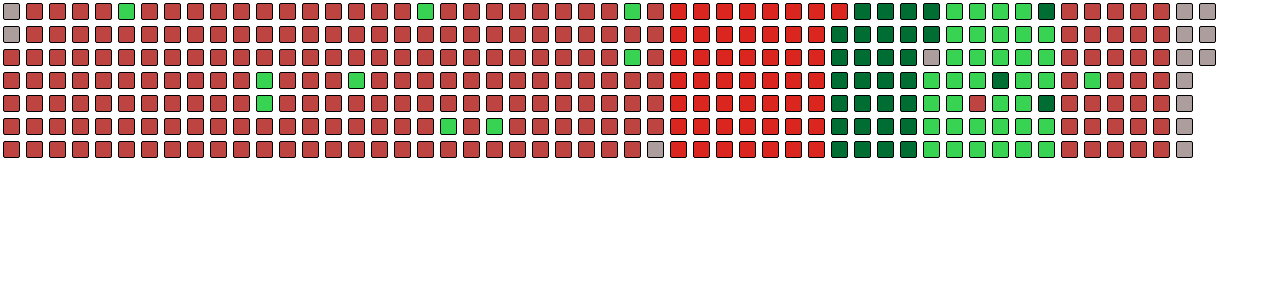
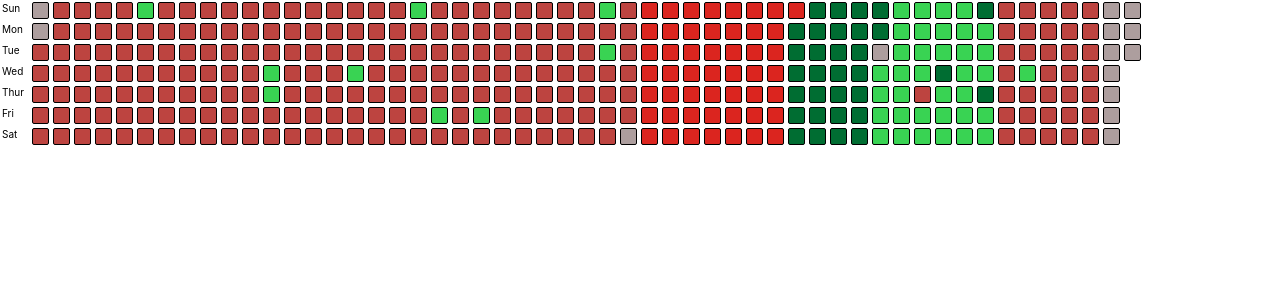
Before and after one commit to AmirSohi90/transactions-heatmap, a React (Create React App) app: page / in a window 1280 px wide. Shown: the top 300 px of the page. Built offline with nearby package versions, Linux system fonts and the light colour scheme.

Commit message:
added days to heatmap

```diff
--- a/src/components/Heatmap/Cells.tsx
+++ b/src/components/Heatmap/Cells.tsx
@@ -24,7 +24,7 @@ export const Cells: React.FC<CellsProps> = ({ transactions }) => {
     const highestFailedTotal = useAppSelector(selectHighestFailedTotal);
 
     return (
-        <>
+        <div className="cells-wrapper">
             {extraCells.map((_, index) => <Cell key={index}/>)}
             {
                 transactions !== null && Object.keys(transactions).map(transactionDate => {
@@ -45,6 +45,6 @@ export const Cells: React.FC<CellsProps> = ({ transactions }) => {
                     return <Cell key={transactionDate} backgroundColour={backgroundColour}/>
                 })
             }
-        </>
+        </div>
     )
 }
--- /dev/null
+++ b/src/components/Heatmap/Day.tsx
@@ -0,0 +1,19 @@
+import React from "react";
+
+type DayProps = {
+    index: number;
+}
+
+enum DayNames {
+    'Sun',
+    'Mon',
+    'Tue',
+    'Wed',
+    'Thur',
+    'Fri',
+    'Sat'
+}
+
+export const Day: React.FC<DayProps> = ({ index }) => {
+    return <div className="weekday"><p>{DayNames[index]}</p></div>
+}
--- /dev/null
+++ b/src/components/Heatmap/Days.tsx
@@ -0,0 +1,10 @@
+import React from 'react';
+import { Day } from "./Day";
+
+export const Days: React.FC = () => {
+    const weekdays = Array.from(new Array(7))
+
+    return <div className="days-wrapper">
+        {weekdays.map((_, index) => <Day key={index} index={index}/>)}
+    </div>
+}
--- a/src/components/Heatmap/Heatmap.css
+++ b/src/components/Heatmap/Heatmap.css
@@ -1,16 +1,32 @@
+.heatmap-wrapper {
+    display: flex;
+}
+
 .cells-wrapper {
     display: inline-flex;
     flex-direction: column;
     flex-wrap: wrap;
-    height: 170px;
+    height: 165px;
 }
 
 .cell {
     height: 15px;
     width: 15px;
     border: 1px solid black;
-    margin: 3px;
+    margin: 2px;
     border-radius: 2px;
+}
+
+.days-wrapper {
+    display: inline-flex;
+    flex-direction: column;
+    width: 30px;
+}
+
+.weekday {
+    font-size: 10px;
+    height: 17px;
+    margin: 2px;
 }
 
 .neutral {
--- a/src/components/Heatmap/HeatmapView.tsx
+++ b/src/components/Heatmap/HeatmapView.tsx
@@ -1,14 +1,17 @@
 import React from 'react';
 import { Transactions } from "../../features/transaction-data/transactionType";
 import { Cells } from "./Cells";
+import { Days } from './Days';
 
 type HeatmapViewProps = {
     transactions: Transactions | null;
 }
 
+
 export const HeatmapView: React.FC<HeatmapViewProps> = ({ transactions }) => {
     return (
-        <div className="cells-wrapper">
+        <div className="heatmap-wrapper">
+            <Days/>
             {transactions !== null && <Cells transactions={transactions}/>}
         </div>
     )
--- a/src/index.css
+++ b/src/index.css
@@ -11,3 +11,7 @@ code {
   font-family: source-code-pro, Menlo, Monaco, Consolas, 'Courier New',
     monospace;
 }
+
+p {
+  margin: 0;
+}
```
